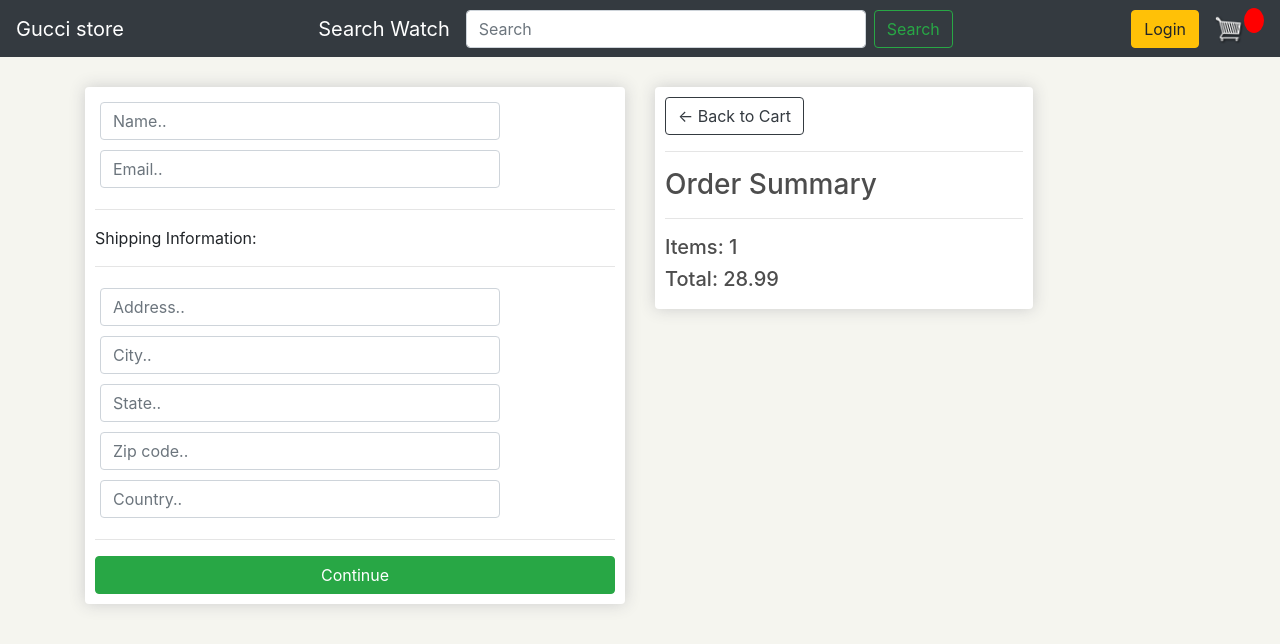
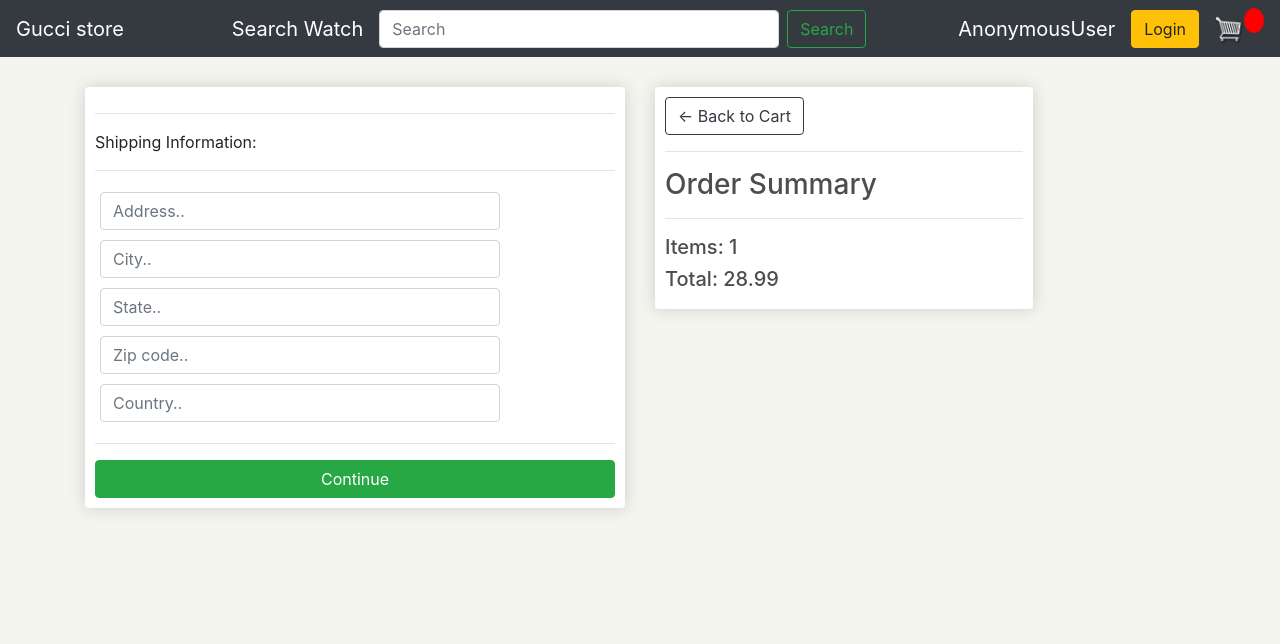
Before and after one commit to name-in-use/Django-Eshop-and-admin-Dashboard, a Django app: template store/templates/store/checkout.html in a window 1280 px wide. Shown: the top 644 px of the page. Run offline with Django 3.2, Linux system fonts and the light colour scheme; the template is opened without the code that fills it: values that come from a table or form of the project are taken from there, others are empty; data comes from the database, SQL or seed files in the repository; some libraries are stand-ins or nearby versions.

Commit message:
Added authenticated user functionalities
created sessions for the username and email

```diff
--- a/store/models.py
+++ b/store/models.py
@@ -1,5 +1,5 @@
 from django.db import models
-from django.contrib.auth.models import User
+from users.models import Users as User
 import base64
 # Create your models here.
 
--- a/store/templates/store/checkout.html
+++ b/store/templates/store/checkout.html
@@ -9,10 +9,10 @@
                 {% csrf_token%}
                 <div id="user-info">
                     <div class="form-field">
-                        <input required class="form-control" type="text" name="name" placeholder="Name..">
+                        <input required class="form-control" type="text" value="{{user}}" name="name" placeholder="Name..">
                     </div>
                     <div class="form-field">
-                        <input required class="form-control" type="email" name="email" placeholder="Email..">
+                        <input required class="form-control" type="email" value="{{email}}" name="email" placeholder="Email..">
                     </div>
                 </div>
 
@@ -78,6 +78,7 @@
     </div>
 </div>
 
+
 <!-- Paypal -->
 <script src="https://www.paypal.com/sdk/js?client-id=sb&currency=USD"
     data-sdk-integration-source="button-factory"></script>
@@ -119,7 +120,7 @@
         document.getElementById("shipping-info").innerHTML = ''
     }
 
-    if (user != 'AnonymousUser') {
+    if (user == 'AnonymousUser') {
         document.getElementById("user-info").innerHTML = ''
     }
 
--- a/store/templates/store/main.html
+++ b/store/templates/store/main.html
@@ -18,7 +18,7 @@
     <meta name="viewport" content="width=device-width, initial-scale=1, maximum-scale=1, minimum-scale=1" />
 
     <script type="text/javascript">
-        var user = '{{request.user}}'
+        var user = '{{user}}'
         function getToken(name) {
             let cookieValue = null;
             if (document.cookie && document.cookie !== '') {
@@ -84,6 +84,7 @@
             </ul>
 
             <div class="form-inline my-2 my-lg-0">
+                <a class="navbar-brand" >{{user}}</a>
                 <a href="{% url 'login' %}" class="btn btn-warning">Login</a>
 
                 <a href="{% url 'cart' %}">
--- a/users/forms.py
+++ b/users/forms.py
@@ -2,7 +2,7 @@
 
 
 class LoginForm(forms.Form):
-    email = forms.CharField(widget=forms.TextInput(attrs={'placeholder': 'Email'}))
+    name = forms.CharField(widget=forms.TextInput(attrs={'placeholder': 'name'}))
     password = forms.CharField(widget=forms.TextInput(attrs={'placeholder': 'Password'}))
 
 
--- a/users/templates/users/login.html
+++ b/users/templates/users/login.html
@@ -16,7 +16,7 @@
         <div class="form-container sign-in-container">
             <form method="POST" action="">
                 <h1>Sign in</h1>
-                {{form.email}}
+                {{form.name}}
 
                 {{form.password}}
                 <a href="#">Forgot your password?</a>
```
Also changed, not shown: store/views.py (+19 -10 lines), users/views.py (+9 -3 lines), static/js/cart.js (line endings or trailing spaces), store/migrations/0008_auto_20201201_2348.py (added).
